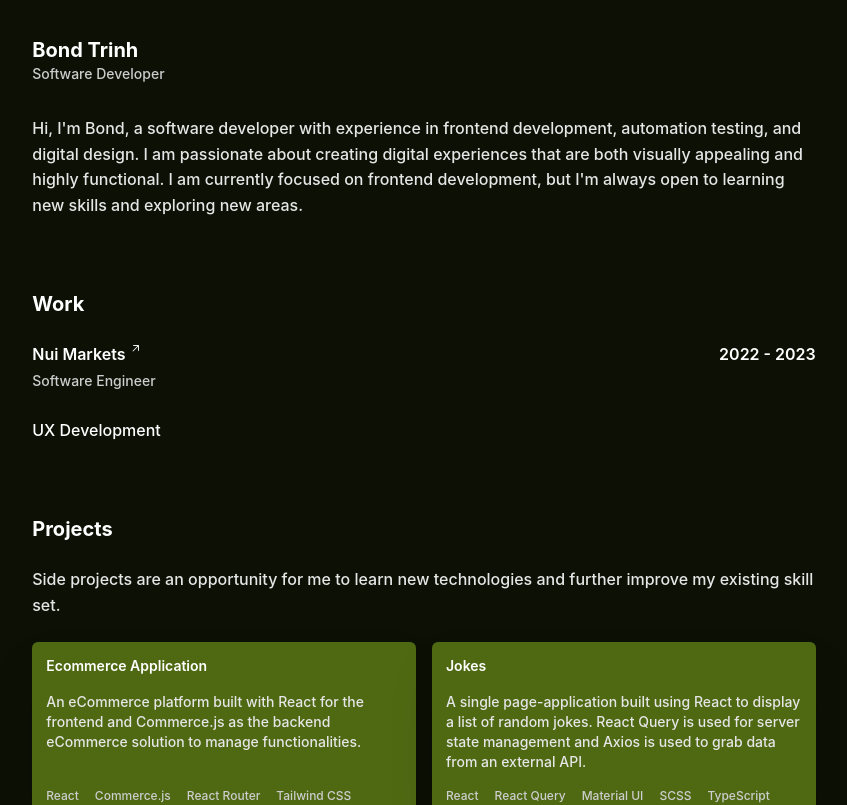
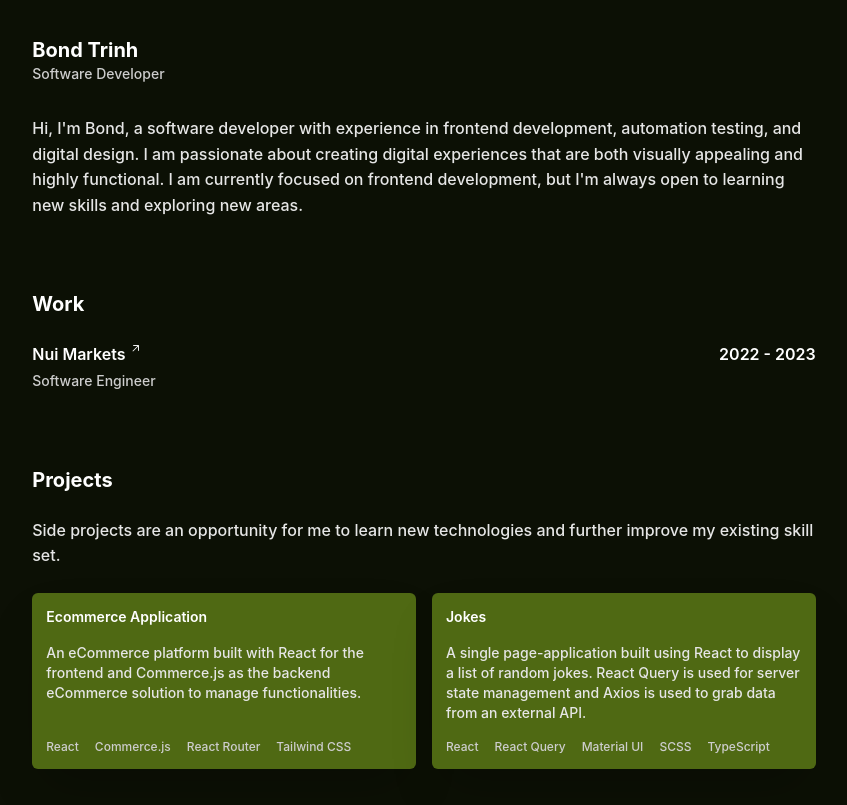
Before and after one commit to trinhbond/personal-portfolio, a React (Create React App) app: page / in a window 1280 px wide. Shown: the top 805 px of the page, without its empty margins (216-1063 px from the left). Built offline with nearby package versions, Linux system fonts and the light colour scheme.

Commit message:
undo....

```diff
--- a/src/pages/Home.tsx
+++ b/src/pages/Home.tsx
@@ -64,7 +64,6 @@ export default function Home(): JSX.Element {
             </div>
             <span className="font-semibold">2022 - 2023</span>
           </div>
-          <p className="text-[#fff]">UX Development</p>
         </Section>
 
         <Section variant={variant}>
```
